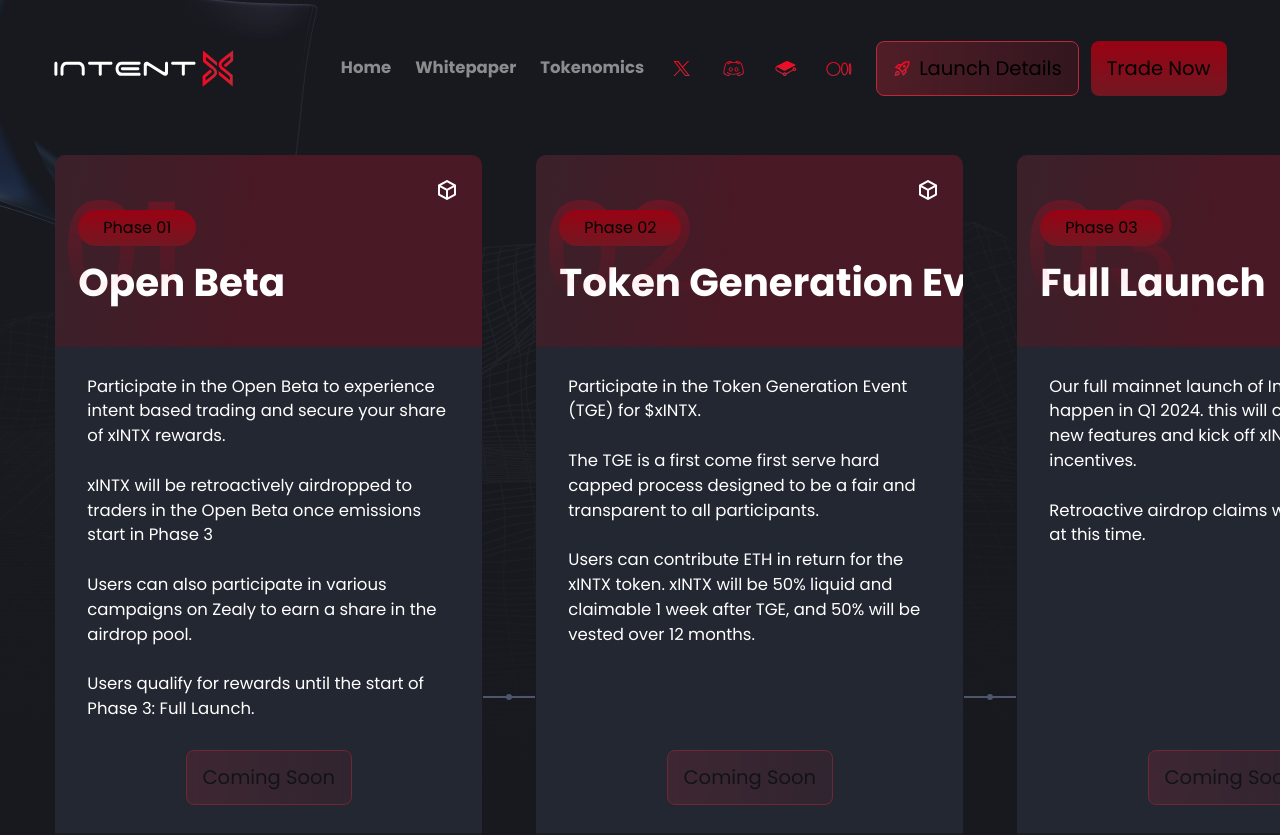
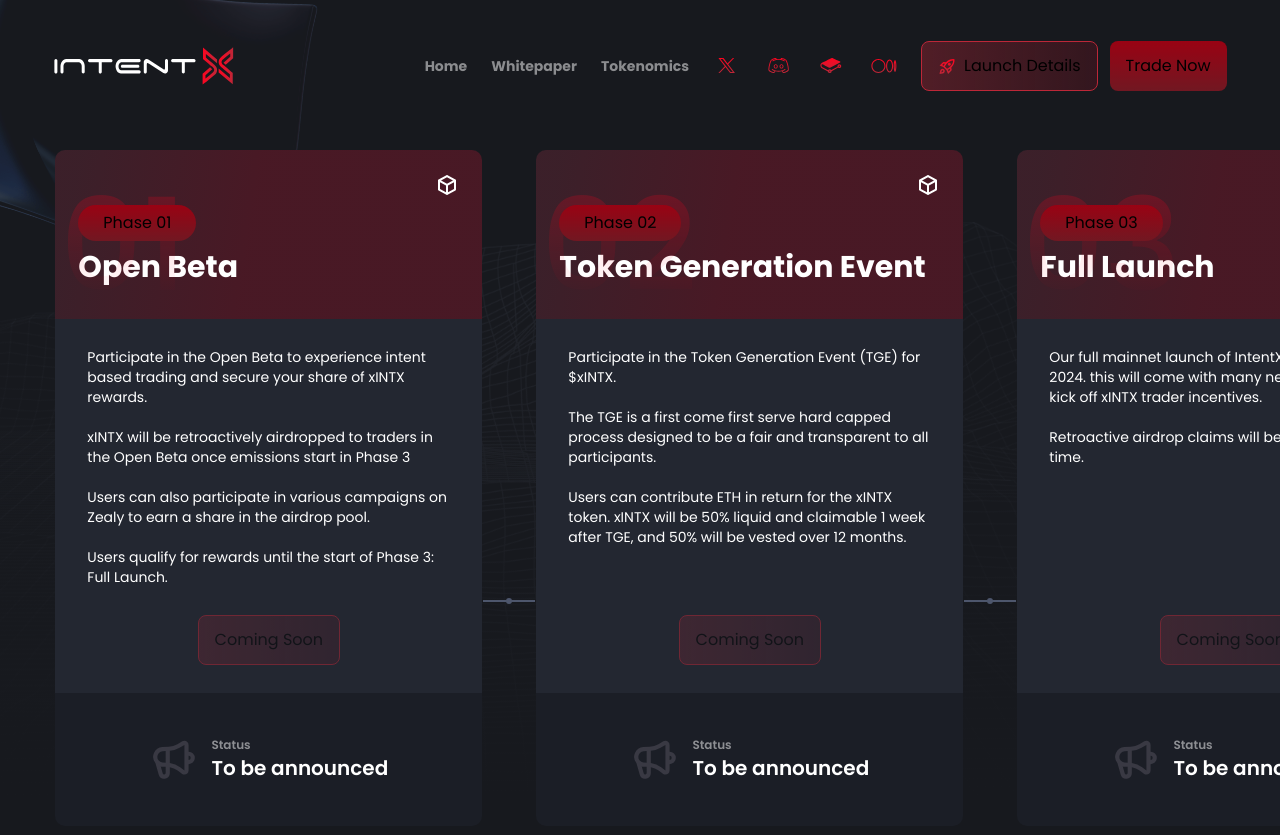
Before and after one commit to spectrox0/landing-next-crypto, a Next.js app: page / in a window 1280 px wide. Shown: the top 835 px of the page. Built offline with nearby package versions, Linux system fonts and the light colour scheme.

Commit message:
feature: remove fonts sizes

```diff
--- a/tailwind.config.ts
+++ b/tailwind.config.ts
@@ -1,9 +1,4 @@
 import type { Config } from "tailwindcss";
-// eslint-disable-next-line import/no-extraneous-dependencies, global-require
-const settingsScreens = require("./tailwind.settings.screens");
-
-// eslint-disable-next-line import/no-extraneous-dependencies, global-require , no-var-requires
-const settingsFontSizes = require("./tailwind.settings.fontSizes");
 
 // the color palette is defined in src/styles/colors.css
 const config: Config = {
@@ -14,8 +9,6 @@
     "./src/**/*.{js,ts,jsx,tsx}",
   ],
   theme: {
-    screens: settingsScreens,
-    fontSize: settingsFontSizes,
     extend: {
       colors: {
         primary: "var(--primary-color)",
--- a/tailwind.settings.fontSizes.js
+++ /dev/null
@@ -1,39 +0,0 @@
-const settings = require("./tailwind.settings");
-
-const fsMin = settings.typography.fontSizeMin;
-const fsMax = settings.typography.fontSizeMax;
-const { msFactorMin } = settings.typography;
-const { msFactorMax } = settings.typography;
-const screenMin = settings.screensRem.min;
-const screenMax = settings.screensRem["2xl"];
-
-// Calc Min and Max Fontsize
-const calcMulti = (multiMin = 0, multiMax = null) => {
-  return {
-    fsMin: fsMin * msFactorMin ** multiMin,
-    fsMax: fsMax * msFactorMax ** (multiMax || multiMin),
-  };
-};
-
-// build the clamp property
-const clamp = (multiMin = 0, multiMax = null) => {
-  const res = calcMulti(multiMin, multiMax || multiMin);
-  const { fsMin, fsMax } = res;
-  return `clamp(${fsMin}rem, calc(${fsMin}rem + (${fsMax} - ${fsMin}) * ((100vw - ${screenMin}rem) / (${screenMax} - ${screenMin}))), ${fsMax}rem)`;
-};
-
-module.exports = {
-  xs: clamp(-2),
-  sm: clamp(-1),
-  base: clamp(0),
-  lg: clamp(1),
-  xl: clamp(2),
-  "2xl": clamp(3),
-  "3xl": clamp(4),
-  "4xl": clamp(5),
-  "5xl": clamp(6),
-  "6xl": clamp(7),
-  "7xl": clamp(8),
-  "8xl": clamp(9),
-  "9xl": clamp(10),
-};
--- a/tailwind.settings.js
+++ /dev/null
@@ -1,20 +0,0 @@
-module.exports = {
-  typography: {
-    fontSizeMin: 1.125,
-    fontSizeMax: 1.25,
-    msFactorMin: 1.125,
-    msFactorMax: 1.2,
-    lineHeight: 1.6,
-  },
-  screensRem: {
-    min: 20,
-    sm: 40,
-    md: 48,
-    lg: 64,
-    xl: 80,
-    "2xl": 96,
-  },
-  grid: {
-    cols: 24,
-  },
-};
--- a/tailwind.settings.screens.js
+++ /dev/null
@@ -1,13 +0,0 @@
-const settings = require("./tailwind.settings");
-
-const remToPx = rem => {
-  return `${rem * 16}px`;
-};
-
-module.exports = {
-  sm: remToPx(settings.screensRem.sm),
-  md: remToPx(settings.screensRem.md),
-  lg: remToPx(settings.screensRem.lg),
-  xl: remToPx(settings.screensRem.xl),
-  "2xl": remToPx(settings.screensRem["2xl"]),
-};
```
